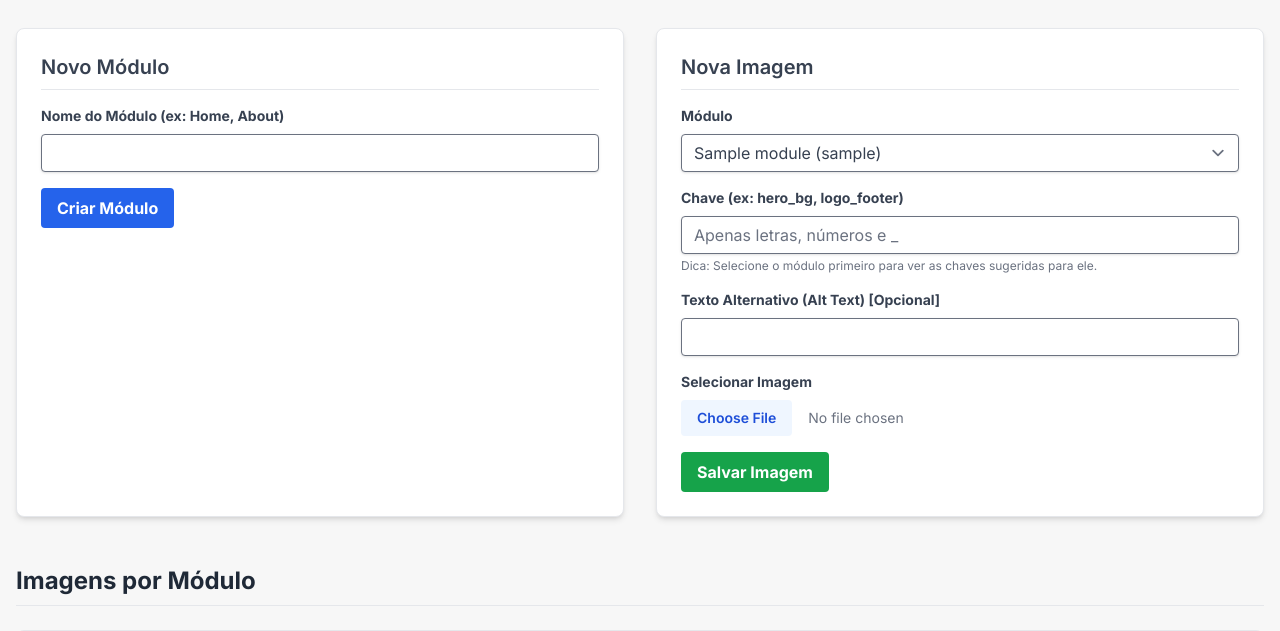
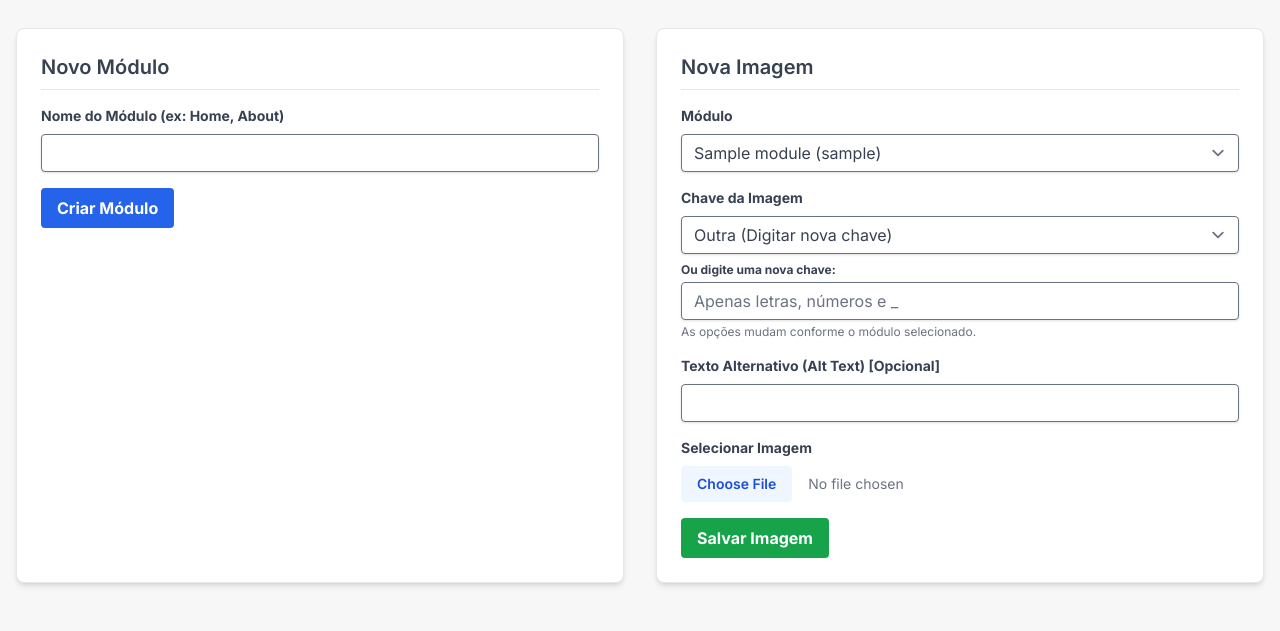
Before and after one commit to Guilher0/aspect_laravel, a Laravel app: page /admin/images in a window 1280 px wide. Shown: the part 172-803 px from the top of the page. Run offline with Laravel 12, Linux system fonts and the light colour scheme; a user stored in the database is signed in; data comes from the database, SQL or seed files in the repository; tables that the repository leaves empty hold one stand-in row (values such as "Sample post"); style sheets or scripts are compiled from the project's sources; parts of the project's set-up code (start-up, migrations or seed data) failed here and were passed over.

Commit message:
Add dynamic key dropdown to image admin form
- Replace the raw text input for the image 'key' with a dynamic `<select>` dropdown in `admin/images/index.blade.php`.
- The dropdown populates with valid predefined keys based on the selected module using vanilla JavaScript.
- Retain an 'Outra (Digitar nova chave)' option to seamlessly toggle back to a standard text input for registering new custom keys.
- Prevent PHP TypeErrors when handling null base64 image strings.

Co-authored-by: Guilher0 <105184540+Guilher0@users.noreply.github.com>

```diff
--- a/resources/views/admin/images/index.blade.php
+++ b/resources/views/admin/images/index.blade.php
@@ -75,14 +75,17 @@
                         </select>
                     </div>
 
-                    <div class="mb-4 relative">
-                        <label for="key" class="block text-gray-700 text-sm font-bold mb-2">Chave (ex: hero_bg, logo_footer)</label>
-                        <input type="text" name="key" id="key" class="shadow appearance-none border rounded w-full py-2 px-3 text-gray-700 leading-tight focus:outline-none focus:shadow-outline" required placeholder="Apenas letras, números e _" autocomplete="off">
-                        <!-- Dropdown de sugestões -->
-                        <div id="key_suggestions" class="absolute z-10 w-full bg-white mt-1 border border-gray-300 rounded shadow-lg hidden max-h-48 overflow-y-auto">
-                            <!-- Preenchido via JS -->
+                    <div class="mb-4">
+                        <label for="key_select" class="block text-gray-700 text-sm font-bold mb-2">Chave da Imagem</label>
+                        <select id="key_select" class="shadow border rounded w-full py-2 px-3 text-gray-700 leading-tight focus:outline-none focus:shadow-outline mb-2">
+                            <option value="">Selecione um módulo primeiro...</option>
+                        </select>
+
+                        <div id="custom_key_container" class="hidden">
+                            <label for="key" class="block text-gray-700 text-xs font-bold mb-1">Ou digite uma nova chave:</label>
+                            <input type="text" name="key" id="key" class="shadow appearance-none border rounded w-full py-2 px-3 text-gray-700 leading-tight focus:outline-none focus:shadow-outline" placeholder="Apenas letras, números e _" autocomplete="off">
                         </div>
-                        <p class="text-xs text-gray-500 mt-1">Dica: Selecione o módulo primeiro para ver as chaves sugeridas para ele.</p>
+                        <p class="text-xs text-gray-500 mt-1">As opções mudam conforme o módulo selecionado.</p>
                     </div>
 
                     <div class="mb-4">
@@ -273,11 +276,13 @@
         }
     }
 
-    // Configuração de Sugestões Inteligentes de Chaves (Keys) para facilitar a equipe
+    // Lógica para o Select de Chaves e Custom Input
     document.addEventListener('DOMContentLoaded', () => {
-        const keyInput = document.getElementById('key');
         const moduleSelect = document.getElementById('module_id');
-        const suggestionsDiv = document.getElementById('key_suggestions');
+        const keySelect = document.getElementById('key_select');
+        const customKeyContainer = document.getElementById('custom_key_container');
+        const customKeyInput = document.getElementById('key');
+        const formCreateImage = document.getElementById('form_create_image');
 
         // Mapeamento das chaves usadas no frontend
         const suggestedKeysByModule = {
@@ -299,55 +304,64 @@
             ]
         };
 
-        if(keyInput && moduleSelect && suggestionsDiv) {
-
-            // Renderiza as sugestões baseadas no módulo
-            function renderSuggestions() {
-                // Pega o slug do módulo (dentro dos parênteses no texto do option)
+        if(moduleSelect && keySelect) {
+            function updateKeySelect() {
                 const selectedOption = moduleSelect.options[moduleSelect.selectedIndex];
                 const match = selectedOption ? selectedOption.text.match(/\((.*?)\)/) : null;
                 const moduleSlug = match ? match[1] : '';
 
                 const keys = suggestedKeysByModule[moduleSlug] || [];
-                const filter = keyInput.value.toLowerCase();
 
-                suggestionsDiv.innerHTML = '';
-                let hasVisible = false;
+                // Limpa o select
+                keySelect.innerHTML = '<option value="">Selecione uma chave...</option>';
 
+                // Popula com as opções do módulo
                 keys.forEach(key => {
-                    if (key.toLowerCase().includes(filter)) {
-                        const div = document.createElement('div');
-                        div.className = 'px-4 py-2 hover:bg-indigo-50 cursor-pointer text-gray-700 font-mono text-sm border-b last:border-b-0';
-                        div.textContent = key;
-                        div.addEventListener('click', () => {
-                            keyInput.value = key;
-                            suggestionsDiv.classList.add('hidden');
-                        });
-                        suggestionsDiv.appendChild(div);
-                        hasVisible = true;
-                    }
+                    const option = document.createElement('option');
+                    option.value = key;
+                    option.textContent = key;
+                    keySelect.appendChild(option);
                 });
 
-                if (hasVisible) {
-                    suggestionsDiv.classList.remove('hidden');
+                // Adiciona opção customizada
+                const customOption = document.createElement('option');
+                customOption.value = 'custom';
+                customOption.textContent = 'Outra (Digitar nova chave)';
+                keySelect.appendChild(customOption);
+
+                // Reseta a interface
+                customKeyContainer.classList.add('hidden');
+                customKeyInput.removeAttribute('required');
+                if (keys.length > 0) {
+                    keySelect.selectedIndex = 1; // Seleciona a primeira chave real
                 } else {
-                    suggestionsDiv.classList.add('hidden');
+                    keySelect.value = 'custom';
+                }
+                triggerCustomKeyLogic();
+            }
+
+            function triggerCustomKeyLogic() {
+                if(keySelect.value === 'custom') {
+                    customKeyContainer.classList.remove('hidden');
+                    customKeyInput.setAttribute('required', 'required');
+                    customKeyInput.setAttribute('name', 'key');
+                    keySelect.removeAttribute('name');
+                } else {
+                    customKeyContainer.classList.add('hidden');
+                    customKeyInput.removeAttribute('required');
+                    customKeyInput.removeAttribute('name');
+                    keySelect.setAttribute('name', 'key');
                 }
             }
 
-            keyInput.addEventListener('focus', renderSuggestions);
-            keyInput.addEventListener('input', renderSuggestions);
-            moduleSelect.addEventListener('change', () => {
-                keyInput.value = '';
-                suggestionsDiv.classList.add('hidden');
-            });
+            // Listeners
+            moduleSelect.addEventListener('change', updateKeySelect);
+            keySelect.addEventListener('change', triggerCustomKeyLogic);
 
-            // Esconder sugestões quando clicar fora
-            document.addEventListener('click', (e) => {
-                if (e.target !== keyInput && !suggestionsDiv.contains(e.target)) {
-                    suggestionsDiv.classList.add('hidden');
-                }
-            });
+            // Inicializa as opções se já tiver um módulo selecionado ao carregar
+            if(moduleSelect.options.length > 0) {
+                updateKeySelect();
+            }
         }
     });
 </script>
```
